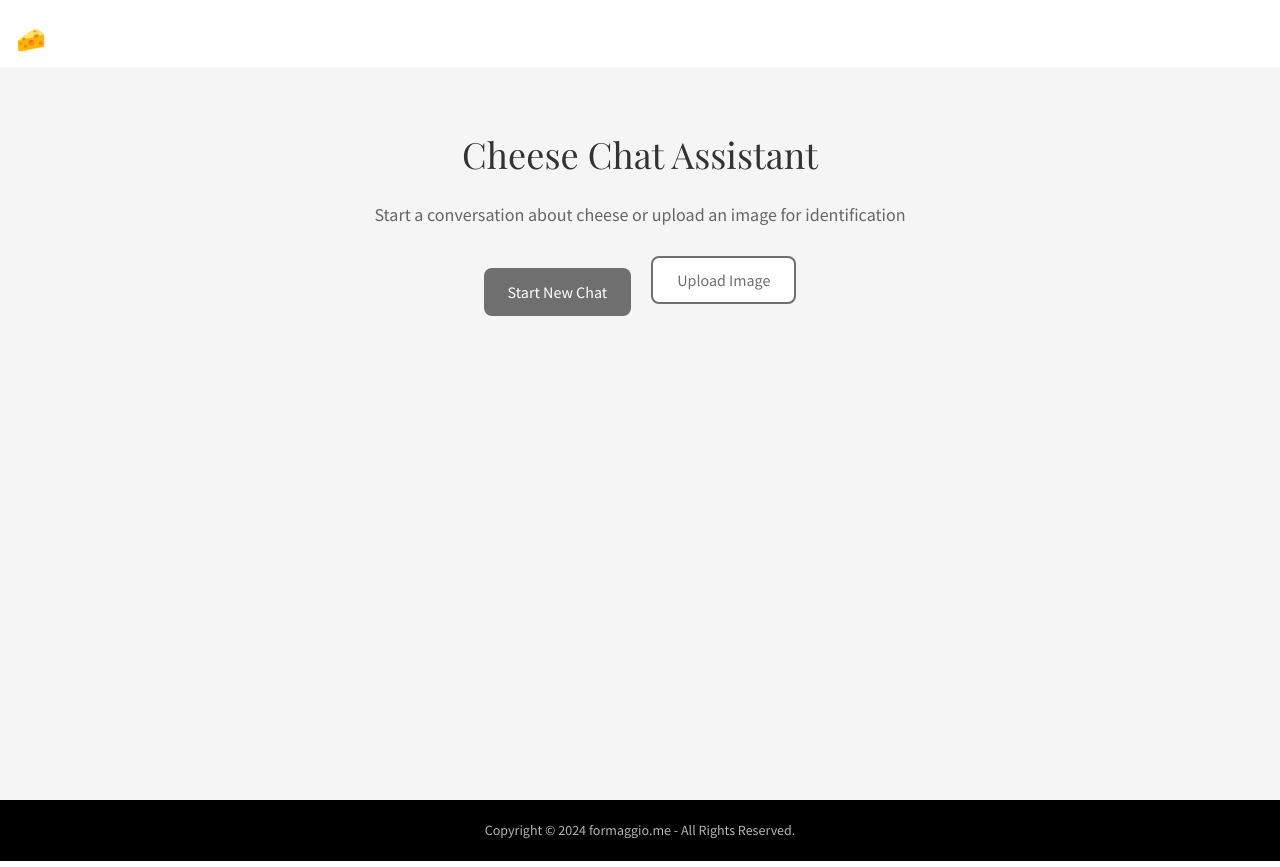
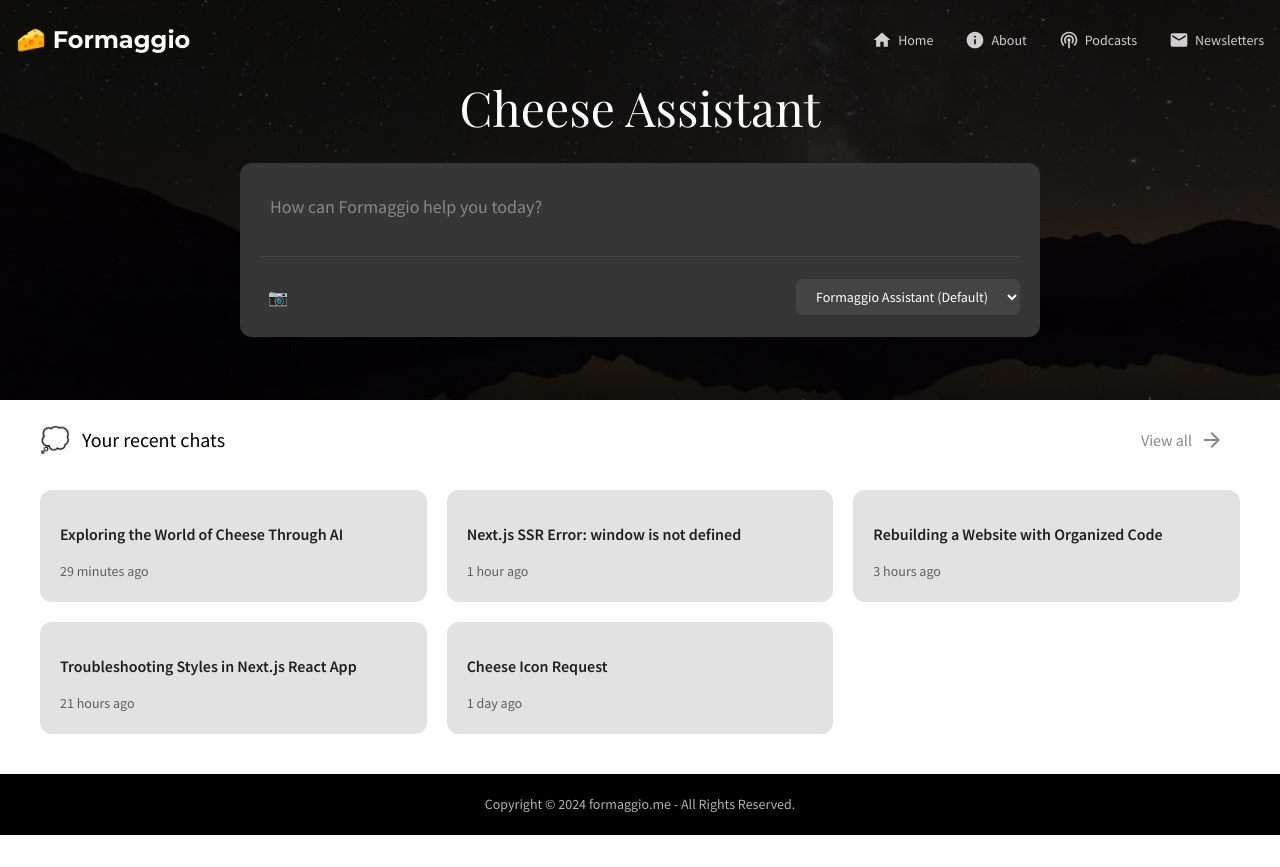
Before and after one commit to dlops-io/cheese-app-v2, a Next.js app in the folder src/frontend-react/: page /chat in a window 1280 px wide. After the commit the page ends 835 px from the top, so only its background shows below. Built offline with nearby package versions, Linux system fonts and the light colour scheme.

Commit message:
updated chat page

```diff
--- a/src/frontend-react/src/app/chat/page.jsx
+++ b/src/frontend-react/src/app/chat/page.jsx
@@ -1,112 +1,220 @@
 'use client';
 import { useState } from 'react';
-import Link from 'next/link';
+import { AttachFile, Send, ArrowForward } from '@mui/icons-material';
 
 // Import the styles
 import styles from "./styles.module.css";
 
+const recentChats = [
+    {
+        id: 1,
+        title: 'Exploring the World of Cheese Through AI',
+        project: 'formaggio.me',
+        time: '29 minutes ago'
+    },
+    {
+        id: 2,
+        title: 'Next.js SSR Error: window is not defined',
+        project: null,
+        time: '1 hour ago'
+    },
+    {
+        id: 3,
+        title: 'Rebuilding a Website with Organized Code',
+        project: 'formaggio.me',
+        time: '3 hours ago'
+    },
+    {
+        id: 4,
+        title: 'Troubleshooting Styles in Next.js React App',
+        project: 'Next.JS + React APP',
+        time: '21 hours ago'
+    },
+    {
+        id: 5,
+        title: 'Cheese Icon Request',
+        project: null,
+        time: '1 day ago'
+    }
+];
+
 export default function ChatPage() {
     const [hasActiveChat, setHasActiveChat] = useState(false);
     const [selectedChat, setSelectedChat] = useState(null);
+    const [message, setMessage] = useState('');
 
     return (
         <div className={styles.container}>
-            {/* Welcome Section - Shown when no chat is active */}
-            {!hasActiveChat && (
-                <div className={styles.welcome}>
-                    <h1>Cheese Chat Assistant</h1>
-                    <p>Start a conversation about cheese or upload an image for identification</p>
+            {/* Welcome Header */}
+            {/* <div className={styles.welcome}>
+                <div className={styles.welcomeIcon}>🌟</div>
+                <h1>Good afternoon, Guest</h1>
+            </div> */}
+            {/* Hero Section */}
+            <section className={styles.hero}>
+                <div className={styles.heroContent}>
+                    <h1>Cheese Assistant</h1>
+                    {/* Main Chat Input */}
+                    <div className={styles.mainInputContainer}>
+                        <textarea
+                            className={styles.mainInput}
+                            placeholder="How can Formaggio help you today?"
+                            value={message}
+                            onChange={(e) => setMessage(e.target.value)}
+                            rows={1}
+                        />
 
-                    <div className={styles.startOptions}>
-                        <button
-                            className={styles.startButton}
-                            onClick={() => setHasActiveChat(true)}
-                        >
-                            Start New Chat
+                        <div className={styles.inputControls}>
+                            <div className={styles.leftControls}>
+                                {/* <button className={styles.iconButton}>
+                                    <AttachFile />
+                                </button> */}
+                                <button className={styles.iconButton}>
+                                    <span role="img" aria-label="camera">📷</span>
                                 </button>
+                            </div>
 
-                        <div className={styles.uploadArea}>
-                            <input
-                                type="file"
-                                id="imageUpload"
-                                className={styles.fileInput}
-                                accept="image/*"
-                                onChange={(e) => {
-                                    if (e.target.files[0]) {
-                                        setHasActiveChat(true);
-                                        // Handle image upload
-                                    }
-                                }}
-                            />
-                            <label htmlFor="imageUpload" className={styles.uploadButton}>
-                                Upload Image
-                            </label>
+                            <div className={styles.rightControls}>
+                                <select className={styles.modelSelect}>
+                                    <option>Formaggio Assistant (Default)</option>
+                                    <option>Cheese Expert</option>
+                                    <option>Recipe Helper</option>
+                                </select>
                             </div>
                         </div>
                     </div>
-            )}
+                </div>
+            </section>
 
-            {/* Active Chat Interface */}
-            {hasActiveChat && (
-                <div className={styles.chatInterface}>
-                    {/* Chat History Sidebar */}
-                    <div className={styles.sidebar}>
-                        <div className={styles.sidebarHeader}>
-                            <h2>Chat History</h2>
-                            <button
-                                className={styles.newChatButton}
-                                onClick={() => setSelectedChat(null)}
-                            >
-                                New Chat
+
+
+            {/* Recent Chats */}
+            <div className={styles.recentChats}>
+                <div className={styles.recentHeader}>
+                    <h2>
+                        <span className={styles.chatIcon}>💭</span>
+                        Your recent chats
+                    </h2>
+                    <button className={styles.viewAllButton}>
+                        View all <ArrowForward />
                     </button>
                 </div>
 
-                        <div className={styles.chatList}>
-                            {/* Sample chat history items */}
-                            {[1, 2, 3].map((chat) => (
-                                <div
-                                    key={chat}
-                                    className={`${styles.chatItem} ${selectedChat === chat ? styles.active : ''}`}
-                                    onClick={() => setSelectedChat(chat)}
-                                >
-                                    <div className={styles.chatItemContent}>
-                                        <span className={styles.chatTitle}>
-                                            Chat {chat}
-                                        </span>
-                                        <span className={styles.chatDate}>
-                                            2 hours ago
-                                        </span>
-                                    </div>
+                <div className={styles.chatGrid}>
+                    {recentChats.map((chat) => (
+                        <div key={chat.id} className={styles.chatCard}>
+                            <h3 className={styles.chatTitle}>{chat.title}</h3>
+                            <span className={styles.chatTime}>{chat.time}</span>
                         </div>
                     ))}
                 </div>
             </div>
+        </div>
+        // <div className={styles.container}>
+        //     {/* Hero Section */}
+        //     <section className={styles.hero}>
+        //         <div className={styles.heroContent}>
+        //             <h1>Cheese Assistant</h1>
+        //             <p>Explore into the fascinating world of cheese with AI</p>
+        //         </div>
+        //     </section>
 
-                    {/* Main Chat Area */}
-                    <div className={styles.mainChat}>
-                        <div className={styles.chatMessages}>
-                            {/* Messages will be rendered here */}
-                        </div>
+        //     {/* Welcome Section - Shown when no chat is active */}
+        //     {!hasActiveChat && (
+        //         <div className={styles.welcome}>
+        //             <h1>Cheese Assistant</h1>
+        //             <p>Start a conversation about cheese or upload an image for identification</p>
 
-                        {/* Chat Input */}
-                        <div className={styles.chatInputArea}>
-                            <div className={styles.inputWrapper}>
-                                <input
-                                    type="text"
-                                    placeholder="Type your message..."
-                                    className={styles.chatInput}
-                                />
-                                <button className={styles.attachButton}>
-                                    📎
-                                </button>
-                                <button className={styles.sendButton}>
-                                    Send
-                                </button>
-                            </div>
-                        </div>
-                    </div>
-                </div>
-            )}
-        </div>
+        //             <div className={styles.startOptions}>
+        //                 <button
+        //                     className={styles.startButton}
+        //                     onClick={() => setHasActiveChat(true)}
+        //                 >
+        //                     Start New Chat
+        //                 </button>
+
+        //                 <div className={styles.uploadArea}>
+        //                     <input
+        //                         type="file"
+        //                         id="imageUpload"
+        //                         className={styles.fileInput}
+        //                         accept="image/*"
+        //                         onChange={(e) => {
+        //                             if (e.target.files[0]) {
+        //                                 setHasActiveChat(true);
+        //                                 // Handle image upload
+        //                             }
+        //                         }}
+        //                     />
+        //                     <label htmlFor="imageUpload" className={styles.uploadButton}>
+        //                         Upload Image
+        //                     </label>
+        //                 </div>
+        //             </div>
+        //         </div>
+        //     )}
+
+        //     {/* Active Chat Interface */}
+        //     {hasActiveChat && (
+        //         <div className={styles.chatInterface}>
+        //             {/* Chat History Sidebar */}
+        //             <div className={styles.sidebar}>
+        //                 <div className={styles.sidebarHeader}>
+        //                     <h2>Chat History</h2>
+        //                     <button
+        //                         className={styles.newChatButton}
+        //                         onClick={() => setSelectedChat(null)}
+        //                     >
+        //                         New Chat
+        //                     </button>
+        //                 </div>
+
+        //                 <div className={styles.chatList}>
+        //                     {/* Sample chat history items */}
+        //                     {[1, 2, 3].map((chat) => (
+        //                         <div
+        //                             key={chat}
+        //                             className={`${styles.chatItem} ${selectedChat === chat ? styles.active : ''}`}
+        //                             onClick={() => setSelectedChat(chat)}
+        //                         >
+        //                             <div className={styles.chatItemContent}>
+        //                                 <span className={styles.chatTitle}>
+        //                                     Chat {chat}
+        //                                 </span>
+        //                                 <span className={styles.chatDate}>
+        //                                     2 hours ago
+        //                                 </span>
+        //                             </div>
+        //                         </div>
+        //                     ))}
+        //                 </div>
+        //             </div>
+
+        //             {/* Main Chat Area */}
+        //             <div className={styles.mainChat}>
+        //                 <div className={styles.chatMessages}>
+        //                     {/* Messages will be rendered here */}
+        //                 </div>
+
+        //                 {/* Chat Input */}
+        //                 <div className={styles.chatInputArea}>
+        //                     <div className={styles.inputWrapper}>
+        //                         <input
+        //                             type="text"
+        //                             placeholder="Type your message..."
+        //                             className={styles.chatInput}
+        //                         />
+        //                         <button className={styles.attachButton}>
+        //                             📎
+        //                         </button>
+        //                         <button className={styles.sendButton}>
+        //                             Send
+        //                         </button>
+        //                     </div>
+        //                 </div>
+        //             </div>
+        //         </div>
+        //     )}
+        // </div>
     );
 }
--- a/src/frontend-react/src/app/chat/styles.module.css
+++ b/src/frontend-react/src/app/chat/styles.module.css
@@ -1,201 +1,232 @@
 /* src/app/chat/styles.module.css */
 .container {
-    margin-top: 67px;
-    /* Account for header */
-    min-height: calc(100vh - 67px);
-    background: #f5f5f5;
+    /* min-height: calc(100vh - 67px); */
+    /* background: #2C2C2C; */
+    /* color: #FFFFFF;
+    padding: 40px 20px; */
+    /* margin-top: 67px; */
+    /* padding-top: 67px; */
 }
 
 /* Welcome Section */
 .welcome {
     max-width: 800px;
-    margin: 0 auto;
-    padding: 60px 20px;
-    text-align: center;
+    margin: 0 auto 40px;
+    display: flex;
+    align-items: center;
+    gap: 16px;
+}
+
+.welcomeIcon {
+    font-size: 32px;
 }
 
 .welcome h1 {
     font-family: 'Playfair Display', serif;
-    font-size: 36px;
-    color: #333;
+    font-size: 42px;
+    font-weight: 400;
+    color: #FFFFFF;
+}
+
+/* Hero Section */
+.hero {
+    background: linear-gradient(rgba(0, 0, 0, 0.7), rgba(0, 0, 0, 0.7)),
+        url('/assets/hero_background.png');
+    background-size: cover;
+    background-position: center;
+    height: 400px;
+    display: flex;
+    align-items: center;
+    justify-content: center;
+    text-align: center;
+    color: white;
+}
+
+.heroContent {
+    max-width: 800px;
+    width: 800px;
+    padding-top: 67px;
+}
+
+.heroContent h1 {
+    font-family: 'Playfair Display', serif;
+    font-size: 48px;
     margin-bottom: 20px;
 }
 
-.welcome p {
-    color: #666;
-    margin-bottom: 40px;
-    font-size: 18px;
+.heroContent p {
+    font-size: 20px;
+    opacity: 0.9;
 }
 
-.startOptions {
-    display: flex;
-    gap: 20px;
-    justify-content: center;
-    margin-top: 40px;
+/* Main Input Area */
+.mainInputContainer {
+    max-width: 800px;
+    margin: 0 auto 60px;
+    background: #363636;
+    border-radius: 12px;
+    padding: 20px;
 }
 
-.startButton,
-.uploadButton {
-    padding: 12px 24px;
-    border-radius: 8px;
-    font-size: 16px;
-    cursor: pointer;
-    transition: all 0.2s ease;
+.mainInput {
+    width: 100%;
+    background: transparent;
+    border: none;
+    color: #FFFFFF;
+    font-size: 18px;
+    padding: 10px;
+    resize: none;
+    outline: none;
+    font-family: inherit;
 }
 
-.startButton {
-    background: #6f6f6f;
-    color: white;
-    border: none;
+.mainInput::placeholder {
+    color: #888888;
 }
 
-.startButton:hover {
-    background: #555555;
-}
-
-.uploadButton {
-    background: white;
-    color: #6f6f6f;
-    border: 2px solid #6f6f6f;
-}
-
-.uploadButton:hover {
-    background: #f5f5f5;
-}
-
-.fileInput {
-    display: none;
-}
-
-/* Chat Interface */
-.chatInterface {
-    display: flex;
-    height: calc(100vh - 67px);
-}
-
-/* Sidebar */
-.sidebar {
-    width: 300px;
-    background: white;
-    border-right: 1px solid #eee;
-    display: flex;
-    flex-direction: column;
-}
-
-.sidebarHeader {
-    padding: 20px;
-    border-bottom: 1px solid #eee;
+.inputControls {
     display: flex;
     justify-content: space-between;
     align-items: center;
+    margin-top: 20px;
+    border-top: 1px solid #444444;
+    padding-top: 20px;
 }
 
-.sidebarHeader h2 {
-    font-size: 20px;
-    color: #333;
+.leftControls,
+.rightControls {
+    display: flex;
+    gap: 12px;
+    align-items: center;
 }
 
-.newChatButton {
-    padding: 8px 16px;
-    border-radius: 4px;
-    background: #6f6f6f;
-    color: white;
+.iconButton {
+    background: transparent;
     border: none;
+    color: #888888;
+    padding: 8px;
     cursor: pointer;
-}
-
-.chatList {
-    flex: 1;
-    overflow-y: auto;
-}
-
-.chatItem {
-    padding: 15px 20px;
-    border-bottom: 1px solid #eee;
-    cursor: pointer;
+    border-radius: 6px;
     transition: background-color 0.2s ease;
 }
 
-.chatItem:hover {
-    background: #f9f9f9;
+.iconButton:hover {
+    background: #444444;
 }
 
-.chatItem.active {
-    background: #f0f0f0;
+.modelSelect {
+    background: #444444;
+    color: #FFFFFF;
+    border: none;
+    padding: 8px 16px;
+    border-radius: 6px;
+    cursor: pointer;
+    font-size: 14px;
 }
 
-.chatItemContent {
+/* Recent Chats Section */
+.recentChats {
+    max-width: 1200px;
+    margin: 0 auto;
+    padding-top: 20px;
+    padding-bottom: 40px;
+}
+
+.recentHeader {
     display: flex;
-    flex-direction: column;
-    gap: 4px;
+    justify-content: space-between;
+    align-items: center;
+    margin-bottom: 30px;
+}
+
+.recentHeader h2 {
+    display: flex;
+    align-items: center;
+    gap: 12px;
+    font-size: 20px;
+    font-weight: 400;
+}
+
+.chatIcon {
+    font-size: 24px;
+}
+
+.viewAllButton {
+    background: transparent;
+    border: none;
+    color: #888888;
+    display: flex;
+    align-items: center;
+    gap: 8px;
+    cursor: pointer;
+    padding: 8px 16px;
+    border-radius: 6px;
+    transition: background-color 0.2s ease;
+}
+
+.viewAllButton:hover {
+    background: #D6D6D6;
+}
+
+.chatGrid {
+    display: grid;
+    grid-template-columns: repeat(auto-fill, minmax(300px, 1fr));
+    gap: 20px;
+}
+
+.chatCard {
+    background: #e3e2e2;
+    border-radius: 12px;
+    padding: 20px;
+    cursor: pointer;
+    transition: transform 0.2s ease, background-color 0.2s ease;
+}
+
+.chatCard:hover {
+    transform: translateY(-2px);
+    background: #404040;
+}
+
+.projectTag {
+    background: #444444;
+    color: #FFFFFF;
+    padding: 4px 12px;
+    border-radius: 12px;
+    font-size: 12px;
 }
 
 .chatTitle {
-    font-weight: 500;
-    color: #333;
+    margin: 12px 0;
+    font-size: 16px;
+    font-weight: 600;
+    color: #1f1f1f;
 }
 
-.chatDate {
-    font-size: 12px;
-    color: #666;
-}
-
-/* Main Chat Area */
-.mainChat {
-    flex: 1;
-    display: flex;
-    flex-direction: column;
-}
-
-.chatMessages {
-    flex: 1;
-    overflow-y: auto;
-    padding: 20px;
-}
-
-.chatInputArea {
-    padding: 20px;
-    background: white;
-    border-top: 1px solid #eee;
-}
-
-.inputWrapper {
-    display: flex;
-    gap: 10px;
-    align-items: center;
-}
-
-.chatInput {
-    flex: 1;
-    padding: 12px;
-    border: 1px solid #ddd;
-    border-radius: 4px;
-    font-size: 16px;
-}
-
-.attachButton,
-.sendButton {
-    padding: 12px;
-    border: none;
-    border-radius: 4px;
-    cursor: pointer;
-    background: #6f6f6f;
-    color: white;
+.chatTime {
+    color: #5f5f5f;
+    font-size: 14px;
 }
 
 /* Responsive Design */
 @media (max-width: 768px) {
-    .chatInterface {
-        flex-direction: column;
+    .welcome h1 {
+        font-size: 32px;
     }
 
-    .sidebar {
-        width: 100%;
-        height: 200px;
+    .chatGrid {
+        grid-template-columns: 1fr;
     }
 
-    .startOptions {
+    .inputControls {
         flex-direction: column;
-        align-items: center;
+        gap: 16px;
+    }
+
+    .rightControls {
+        width: 100%;
+    }
+
+    .modelSelect {
+        width: 100%;
     }
 }
```
Lines whose indentation alone changed are shown as unchanged.
